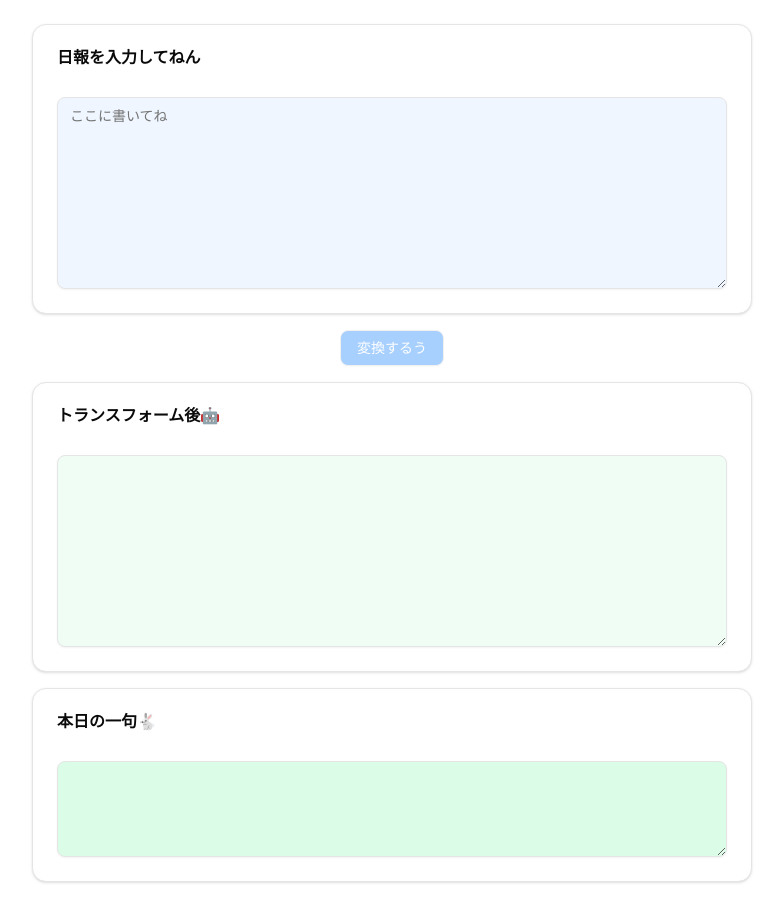
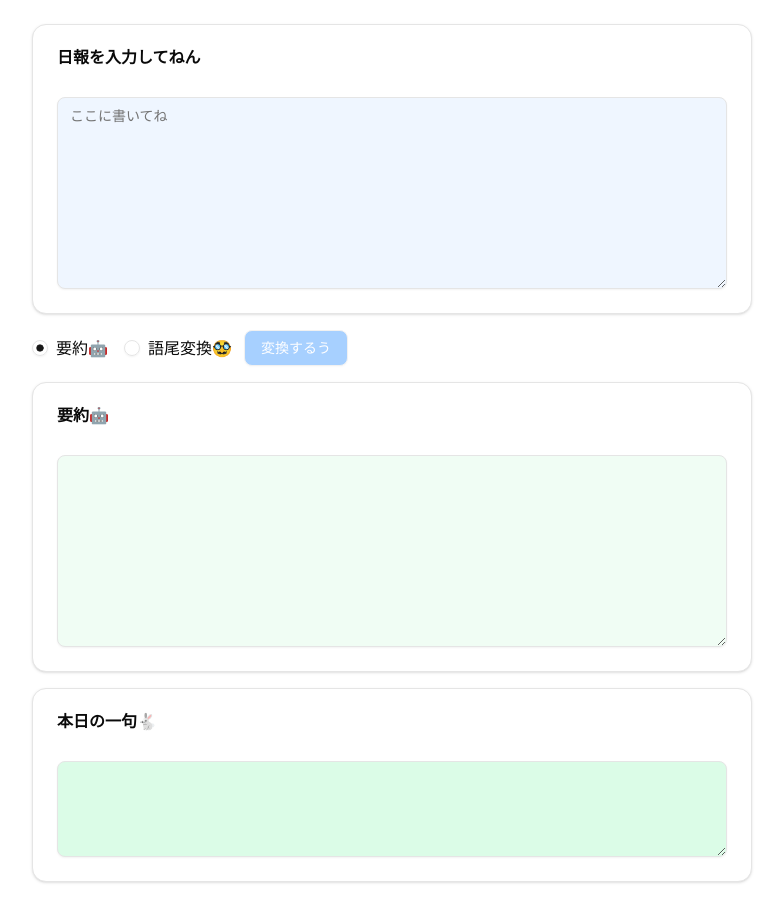
Before and after one commit to SaKana6535/transform_daily_report, a Next.js app in the folder frontend/: page / in a window 1280 px wide. Shown: the whole page, without its empty margins (248-1031 px from the left). Built offline with nearby package versions, Linux system fonts and the light colour scheme.

Commit message:
feat: 語尾キャラ変換機能を追加

```diff
--- a/frontend/app/page.tsx
+++ b/frontend/app/page.tsx
@@ -3,6 +3,7 @@
 import { Button } from "@/components/ui/button";
 import { Card, CardContent, CardHeader, CardTitle } from "@/components/ui/card";
 import { Textarea } from "@/components/ui/textarea";
+import { RadioGroup, RadioGroupItem } from "@/components/ui/radio-group";
 import { useState } from "react";
 
 export default function Home() {
@@ -10,6 +11,8 @@ export default function Home() {
   const [input, setInput] = useState("");
   const [output, setOutput] = useState("");
   const [haiku, setHaiku] = useState("");
+  const [mode, setMode] = useState<"summary" | "character">("summary");
+  const [character, setCharacter] = useState("");
   const [loading, setLoading] = useState(false);
 
   return (
@@ -22,8 +25,34 @@ export default function Home() {
             <Textarea className="min-h-48 bg-blue-50" placeholder="ここに書いてね" value={input} onChange={(e) => setInput(e.target.value)} />
           </CardContent>
         </Card>
-        <div className="flex justify-center">
-          <Button className="my-4 bg-blue-400 text-white" variant="outline" disabled={loading || !input} onClick={async () => {
+        <div className="flex gap-3 my-4">
+          <RadioGroup
+            className="flex items-center gap-4"
+            value={mode}
+            onValueChange={(value) => setMode(value as "summary" | "character")}
+          >
+            <div className="flex items-center gap-2">
+              <RadioGroupItem id="mode-summary" value="summary" />
+              <label htmlFor="mode-summary">要約🤖</label>
+            </div>
+            <div className="flex items-center gap-2">
+              <RadioGroupItem id="mode-character" value="character" />
+              <label htmlFor="mode-character">語尾変換🥸</label>
+            </div>
+          </RadioGroup>
+
+          {mode === "character" && (
+            <div className="flex-1 min-w-[200px]">
+              <input
+                className="w-full rounded border border-slate-500 px-3 py-2 text-sm"
+                placeholder="キャラクター（例: クレヨンしんちゃん, 関西弁, 女の子など）"
+                value={character}
+                onChange={(e) => setCharacter(e.target.value)}
+              />
+            </div>
+          )}
+
+          <Button className="bg-blue-400 text-white" variant="outline" disabled={loading || !input || !character} onClick={async () => {
             try {
               setLoading(true);
               const apiUrl = process.env.NEXT_PUBLIC_API_URL;
@@ -32,7 +61,7 @@ export default function Home() {
                 headers: {
                   "Content-Type": "application/json",
                 },
-                body: JSON.stringify({ inputText: input }),
+                body: JSON.stringify({ inputText: input, mode, characterName: character }),
               });
 
               if (!response.ok) {
@@ -52,7 +81,7 @@ export default function Home() {
         </div>
         <Card>
           <CardHeader>
-            <CardTitle>トランスフォーム後🤖</CardTitle>
+            {mode === "summary" ? <CardTitle>要約🤖</CardTitle> : <CardTitle>語尾変換🥸</CardTitle>}
           </CardHeader>
           <CardContent>
             <Textarea className="min-h-48 bg-green-50" value={output} onChange={(e) => setOutput(e.target.value)} />
```
Also changed, not shown: 2 other files (tests, documents, lock files or other folders).
